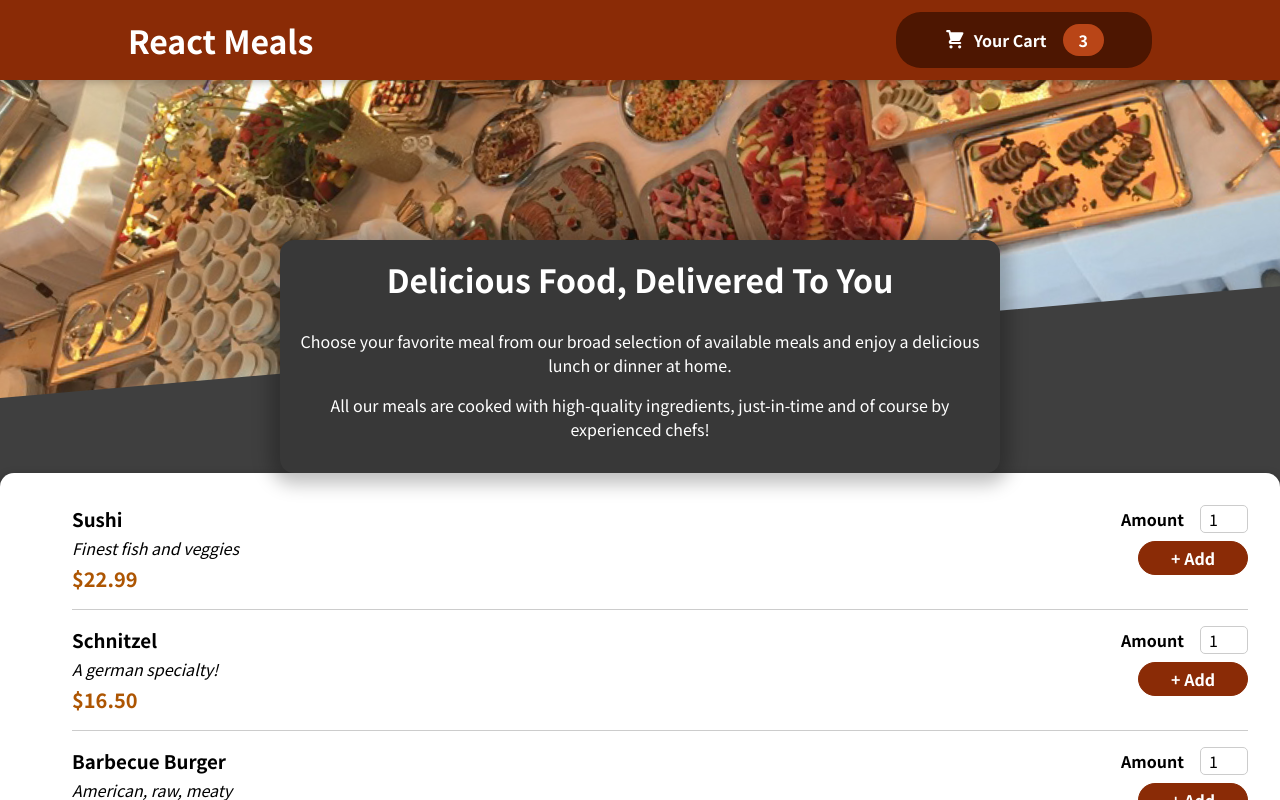
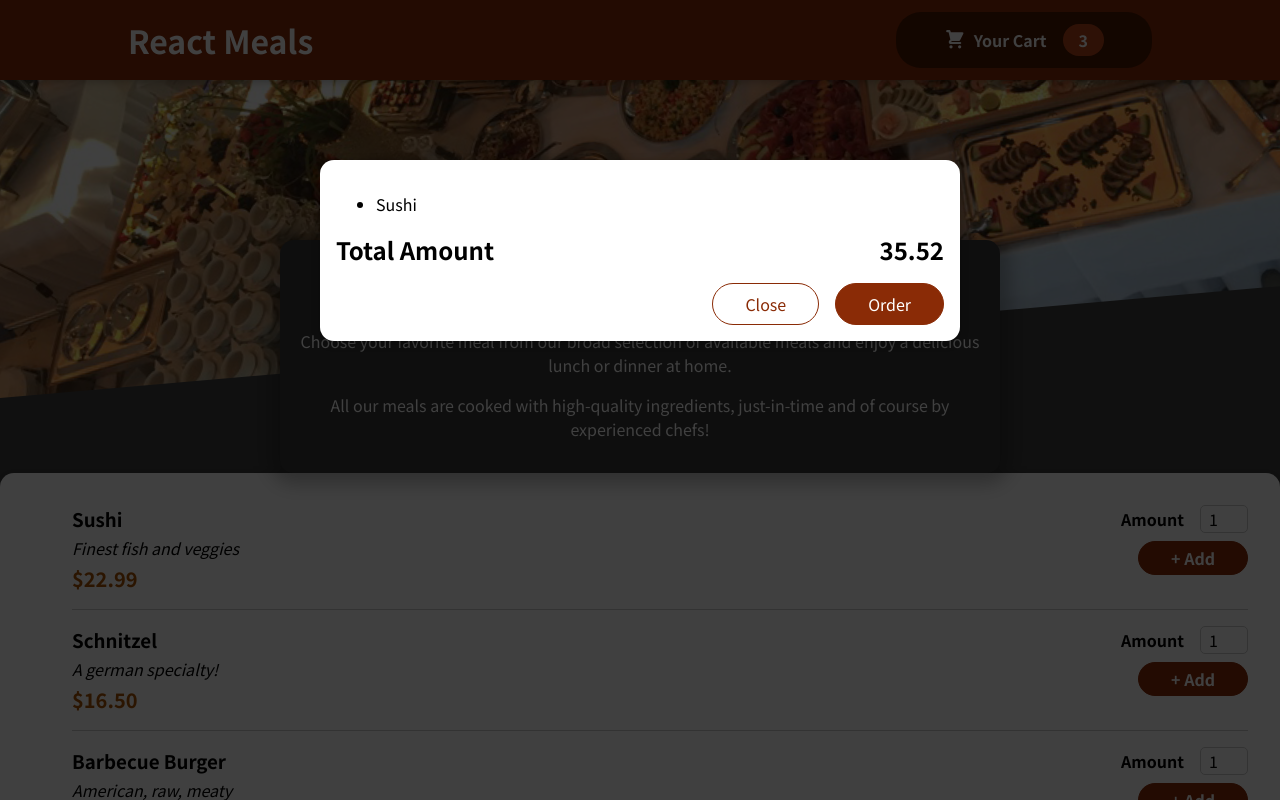
Before and after one commit to robcrusoe/react-zes, a React (Create React App) app: page / in a window 1280 px wide. Shown: the top 800 px of the page. Built offline with nearby package versions, Linux system fonts and the light colour scheme.

Commit message:
Adds a `Modal` with the help of `React Portal`

```diff
--- a/public/index.html
+++ b/public/index.html
@@ -28,6 +28,7 @@
   </head>
   <body>
     <noscript>You need to enable JavaScript to run this app.</noscript>
+    <div id="overlays"></div>
     <div id="root"></div>
     <!--
       This HTML file is a template.
--- a/src/App.js
+++ b/src/App.js
@@ -1,4 +1,5 @@
 import React, { Fragment } from 'react';
+import Cart from './components/Cart/Cart';
 
 import Header from "./components/Layout/Header";
 import Meals from './components/Meals/Meals';
@@ -6,6 +7,8 @@
 function App() {
   return (
     <Fragment>
+      <Cart />
+
       <Header />
       <main>
         <Meals />
--- a/src/components/Cart/Cart.js
+++ b/src/components/Cart/Cart.js
@@ -1,4 +1,5 @@
 import React, { Fragment } from "react";
+import Modal from "../UI/Modal";
 
 import classes from './Cart.module.css';
 
@@ -10,21 +11,21 @@
             amount: '2',
             price: '12.98'
         }
-    ].map(item => <li>{item.name}</li>)
+    ].map(item => <li key={item.id}>{item.name}</li>)
 
     return (
         <Fragment>
-            <div>
+            <Modal>
                 <ul className={classes['cart-item']}>{cartItems}</ul>
                 <div className={classes.total}>
                     <span>Total Amount</span>
                     <span>35.52</span>
                 </div>
                 <div className={classes.actions}>
-                    <button className={classes['button--alt']}Close></button>
+                    <button className={classes['button--alt']}>Close</button>
                     <button className={classes.button}>Order</button>
                 </div>
-            </div>
+            </Modal>
         </Fragment>
     );
 };
--- /dev/null
+++ b/src/components/UI/Modal.js
@@ -0,0 +1,39 @@
+import React, { Fragment } from 'react';
+import ReactDOM from 'react-dom';
+
+import classes from './Modal.module.css';
+
+const Backdrop = props => {
+    return (
+        <Fragment>
+            <div className={classes.backdrop}>
+
+            </div>
+        </Fragment>
+    );
+};
+
+const ModalOverlay = props => {
+    return (
+        <Fragment>
+            <div className={classes.modal}>
+                <div className={classes.content}>
+                    {props.children}
+                </div>
+            </div>
+        </Fragment>
+    );
+};
+
+const portalEl = document.getElementById('overlays');
+
+const Modal = props => {
+    return (
+        <Fragment>
+            {ReactDOM.createPortal(<Backdrop />, portalEl)}
+            {ReactDOM.createPortal(<ModalOverlay>{props.children}</ModalOverlay>, portalEl)}
+        </Fragment>
+    );
+};
+
+export default Modal;
--- /dev/null
+++ b/src/components/UI/Modal.module.css
@@ -0,0 +1,40 @@
+.backdrop {
+  position: fixed;
+  top: 0;
+  left: 0;
+  width: 100%;
+  height: 100vh;
+  z-index: 20;
+  background-color: rgba(0, 0, 0, 0.75);
+}
+
+.modal {
+  position: fixed;
+  top: 20vh;
+  left: 5%;
+  width: 90%;
+  background-color: white;
+  padding: 1rem;
+  border-radius: 14px;
+  box-shadow: 0 2px 8px rgba(0, 0, 0, 0.25);
+  z-index: 30;
+  animation: slide-down 300ms ease-out forwards;
+}
+
+@media (min-width: 768px) {
+  .modal {
+    width: 40rem;
+    left: calc(50% - 20rem);
+  }
+}
+
+@keyframes slide-down {
+  from {
+    opacity: 0;
+    transform: translateY(-3rem);
+  }
+  to {
+    opacity: 1;
+    transform: translateY(0);
+  }
+}
```
